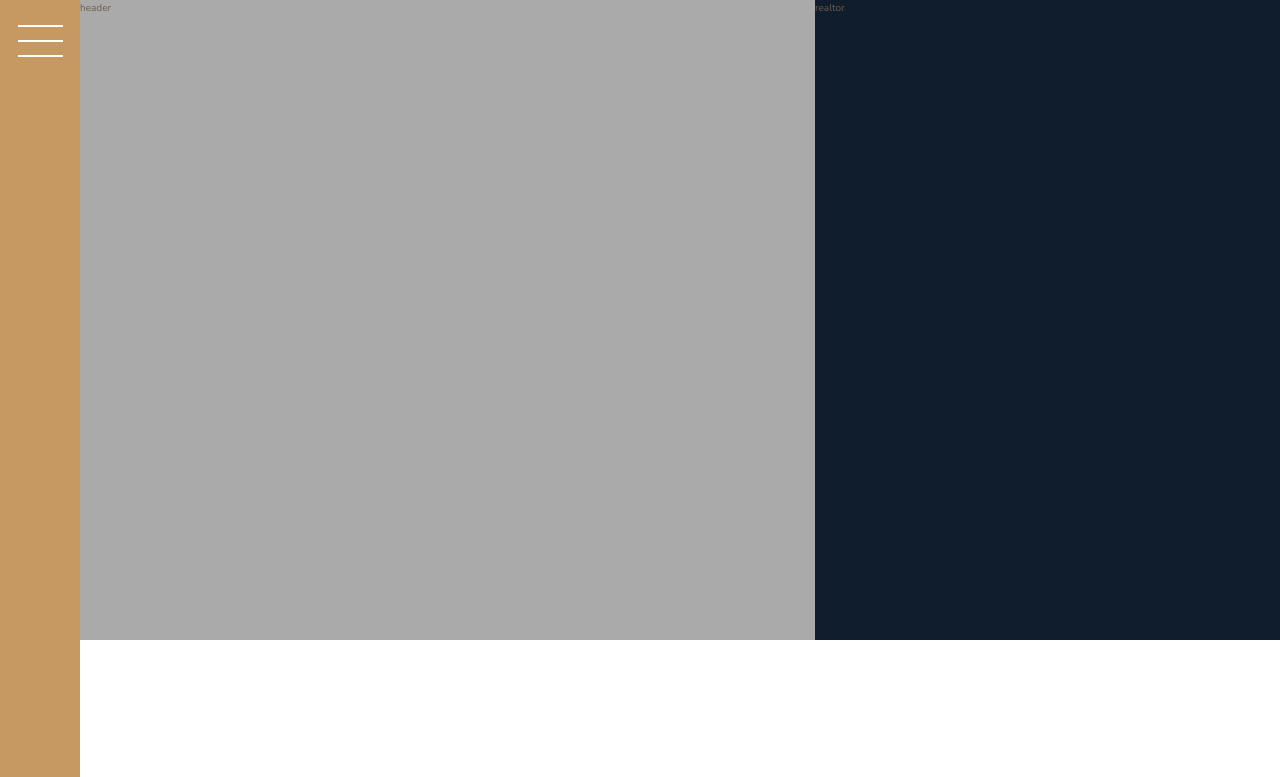
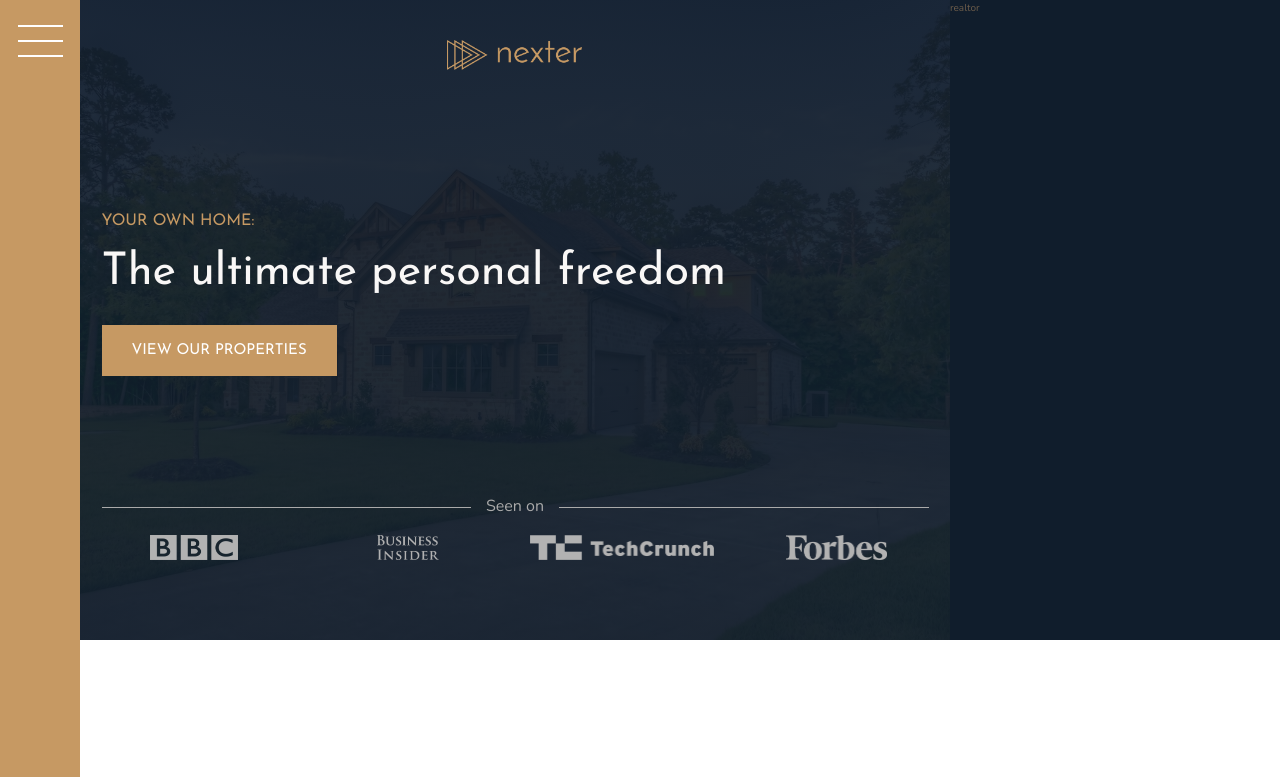
Before and after one commit to fakhrulalamyamin/nexter, a website: page index.html in a window 1280 px wide. Shown: the top 777 px of the page. Drawn offline with nearby package versions, Linux system fonts and the light colour scheme.

Commit message:
header section build

```diff
--- a/index.html
+++ b/index.html
@@ -17,7 +17,17 @@
         </div>
 
         <header class="header">
-            header
+            <img src="./img/logo.png" alt="Nexter logo" class="header__logo">
+            <h3 class="heading-3">Your own home:</h3>
+            <h1 class="heading-1">The ultimate personal freedom</h1>
+            <button class="btn header__btn">View our properties</button>
+            <div class="header__seenon-text">Seen on</div>
+            <div class="header__seenon-logos">
+                <img src="./img/logo-bbc.png" alt="Seen On logo 1">
+                <img src="./img/logo-bi.png" alt="Seen On logo 1">
+                <img src="./img/logo-techcrunch.png" alt="Seen On logo 1">
+                <img src="./img/logo-forbes.png" alt="Seen On logo 1">
+            </div>
         </header>
 
         <div class="realtor">
--- a/sass/_header.scss
+++ b/sass/_header.scss
@@ -1,4 +1,56 @@
 .header {
-    background-color: $color-grey-light-2;
-    grid-column: full-start / col-end 5;
+    grid-column: full-start / col-end 6;
+
+    background-image: linear-gradient(rgba($color-secondary, .93), rgba($color-secondary, .93)), url(../img/hero.jpeg);
+    background-size: cover;
+    background-position: center;
+    padding: 8rem;
+    padding-top: 4rem;
+
+    display: grid;
+    grid-template-rows: 1fr min-content 6rem 1fr;
+    grid-template-columns: max-content;
+    row-gap: 1.5rem;
+    justify-content: center;
+
+    &__logo {
+        height: 3rem;
+        justify-self: center;
+    }
+
+    &__btn {
+        align-self: start;
+        justify-self: start;
+    }
+
+    &__seenon-text {
+        display: grid;
+        grid-template-columns: 1fr max-content 1fr;
+        column-gap: 1.5rem;
+        align-items: center;
+
+        font-size: 1.6rem;
+        color: $color-grey-light-2;
+
+        &::before,
+        &::after {
+            content: "";
+            height: 1px;
+            display: block;
+            background-color: currentColor;
+        }
+    }
+
+    &__seenon-logos {
+        display: grid;
+        grid-template-columns: repeat(4, 1fr);
+        column-gap: 3rem;
+        justify-items: center;
+        align-items: center;
+
+        img {
+            height: 2.5rem;
+            filter: brightness(70%);
+        }
+    }
 }
--- a/sass/_realtors.scss
+++ b/sass/_realtors.scss
@@ -1,4 +1,4 @@
 .realtor {
     background-color: $color-secondary;
-    grid-column: col-start 6 / full-end;
+    grid-column: col-start 7 / full-end;
 }
--- a/sass/_typography.scss
+++ b/sass/_typography.scss
@@ -5,6 +5,9 @@
 
 .heading-1 {
     @extend %heading;
+    font-size: 4.5rem;
+    color: $color-grey-light-1;
+    line-height: 1;
 }
 
 .heading-2 {
```
Also changed, not shown: css/style.css.
